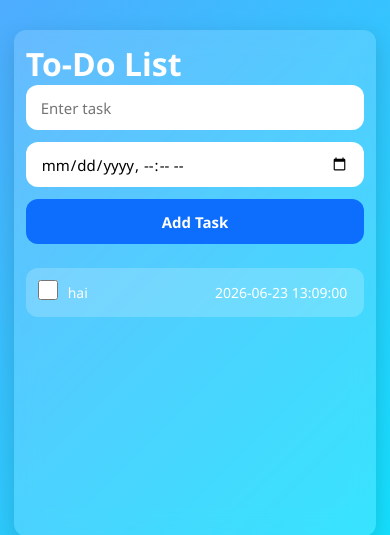
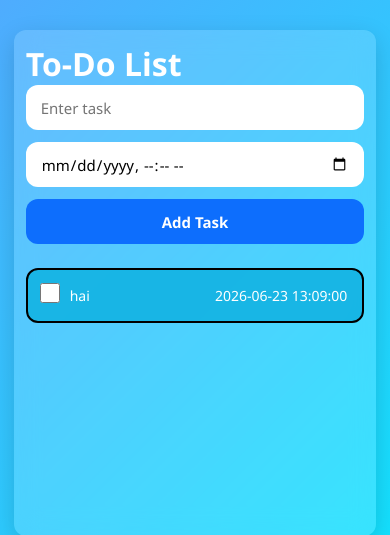
Before and after one commit to Vishal-B0/todo-list, a Flask app: page / in a window 390 px wide. Shown: the top 535 px of the page. Run offline with Flask 3, Linux system fonts and the light colour scheme; data comes from the database, SQL or seed files in the repository; both versions use the stored data as it was after the commit.

Commit message:
update media queries

```diff
--- a/static/STYLE.css
+++ b/static/STYLE.css
@@ -82,12 +82,13 @@ button:hover {
     justify-content: space-between;
     align-items: center;
     gap: 15px;
-
+    font-size: larger;
+    color: white;
     margin-top: 12px;
     padding: 14px;
-
+    border: 2px solid black;
     border-radius: 12px;
-    background: rgba(255, 255, 255, 0.2);
+    background-color: rgb(22 180 228 / 0.94);
 }
 
 .taskstore p {
```
Also changed, not shown: instance/list1.db.
